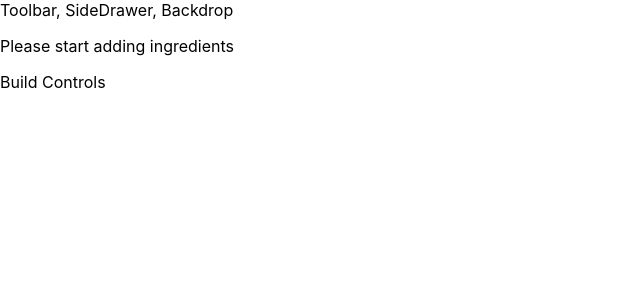
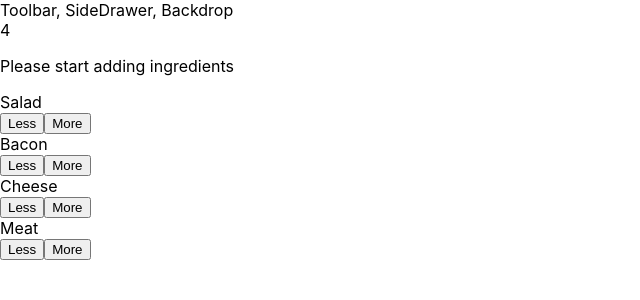
Before and after one commit to swapnilp0x00/react-burger-app, a React app: page / in a window 1280 px wide. Shown: the top 300 px of the page, without its empty margins (0-640 px from the left). Built offline with nearby package versions, Linux system fonts and the light colour scheme.

Commit message:
add /remove functions added

```diff
--- /dev/null
+++ b/src/components/Burger/BuildControls/BuildControl/BuildControl.css
@@ -0,0 +1,56 @@
+.BuildControl {
+    display: flex;
+    justify-content: space-between;
+    align-items: center;
+    margin: 5px 0;
+}
+
+.BuildControl button {
+    display: block;
+    font: inherit;
+    padding: 5px;
+    margin: 0 5px;
+    width: 80px;
+    border: 1px solid #AA6817;
+    cursor: pointer;
+    outline: none;
+}
+
+.BuildControl button:disabled {
+    background-color: #AC9980;
+    border: 1px solid #7E7365;
+    color: #ccc;
+    cursor: default;
+}
+
+.BuildControl button:hover:disabled {
+    background-color: #AC9980;
+    color: #ccc;
+    cursor: not-allowed;
+}
+
+.Label {
+    padding: 10px;
+    font-weight: bold;
+    width: 80px;
+}
+
+.BuildControl .Less {
+    background-color: #D39952;
+    color: white;
+}
+
+.BuildControl .More {
+    background-color: #8F5E1E;
+    color: white;
+}
+
+.BuildControl .Less:hover, .BuildControl .Less:active {
+    background-color: #DAA972;
+    color: white;
+}
+
+.BuildControl .More:hover,.BuildControl .More:active {
+    background-color: #99703F;
+    color: white;
+}
--- /dev/null
+++ b/src/components/Burger/BuildControls/BuildControl/BuildControl.js
@@ -0,0 +1,14 @@
+import React from 'react';
+import classes from './BuildControl.css';
+
+const buildControl = props => {
+    return (
+    <div className={classes.BuildControl}>
+        <div className={classes.Label}>{props.label}</div>
+        <button className={classes.Less} onClick={props.removed}>Less</button>
+        <button className={classes.More} onClick={props.added}>More</button>
+    </div>
+    );
+}
+
+export default buildControl;
--- /dev/null
+++ b/src/components/Burger/BuildControls/BuildControls.css
@@ -0,0 +1,10 @@
+.BuildControls {
+    width: 100%;
+    background-color: antiquewhite;
+    display: flex;
+    flex-flow: column;
+    align-items: center;
+    box-shadow: 0 2px 1px #cccccc;
+    margin: auto;
+    padding: 10px 0;
+}
--- /dev/null
+++ b/src/components/Burger/BuildControls/BuildControls.js
@@ -0,0 +1,24 @@
+import React from 'react';
+import classes from './BuildControls.css';
+import BuildControl from './BuildControl/BuildControl';
+
+const controls = [
+    {label: 'Salad', type: 'salad'},
+    {label: 'Bacon', type: 'bacon'},
+    {label: 'Cheese', type: 'cheese'},
+    {label: 'Meat', type: 'meat'},
+]
+
+const buildCOntrols = props => {
+    return (
+        <div className={classes.BuildControls}>
+            {controls.map(control => <BuildControl
+            key={control.label}
+            label={control.label}
+            removed={() => props.ingredientRemoved(control.type)}
+            added={() => props.ingredientAdded(control.type)}/>)}
+        </div>
+    );
+}
+
+export default buildCOntrols;
--- a/src/containers/BurgerBuilder/BurgerBuilder.js
+++ b/src/containers/BurgerBuilder/BurgerBuilder.js
@@ -2,7 +2,14 @@
 import Aux from '../../HOC/Aux';
 
 import Burger from '../../components/Burger/Burger';
+import BuildControls from '../../components/Burger/BuildControls/BuildControls';
 
+const INGREDIENT_PRICES = {
+    salad: 1,
+    meat: 5,
+    cheese: 3,
+    bacon: 4
+}
 class BurgerBuilder extends Component {
     state = {
         ingredients: {
@@ -10,13 +17,50 @@
             bacon: 0,
             meat: 0,
             cheese: 0
+        },
+        totalPrice: 4
+    }
+
+    addIngredient = (type) => {
+        const oldCount = this.state.ingredients[type];
+        const newCount = oldCount + 1;
+        const newPrice = this.state.totalPrice + INGREDIENT_PRICES[type];
+
+        const updatedIngredients = {
+            ...this.state.ingredients
         }
+        updatedIngredients[type] = newCount;
+        this.setState({
+            ingredients: updatedIngredients,
+            totalPrice: newPrice
+        });
     }
+    removeIngredient = (type) => {
+        const oldCount = this.state.ingredients[type];
+        const newCount = oldCount - 1;
+        const newPrice = this.state.totalPrice - INGREDIENT_PRICES[type];
+
+        const updatedIngredients = {
+            ...this.state.ingredients
+        }
+        updatedIngredients[type] = newCount;
+        this.setState({
+            ingredients: updatedIngredients,
+            totalPrice: newPrice
+        });
+    }
+
     render() {
         return (
         <Aux>
+            <div>
+                {this.state.totalPrice}
+            </div>
             <Burger ingredients={this.state.ingredients}/>
-            <div>Build Controls</div>
+            <BuildControls
+                ingredientAdded={this.addIngredient}
+                ingredientRemoved={this.removeIngredient}
+            />
         </Aux>
         )
     }
```
